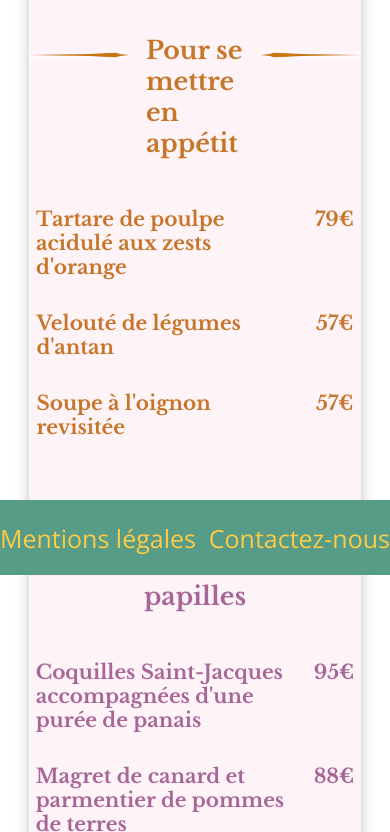
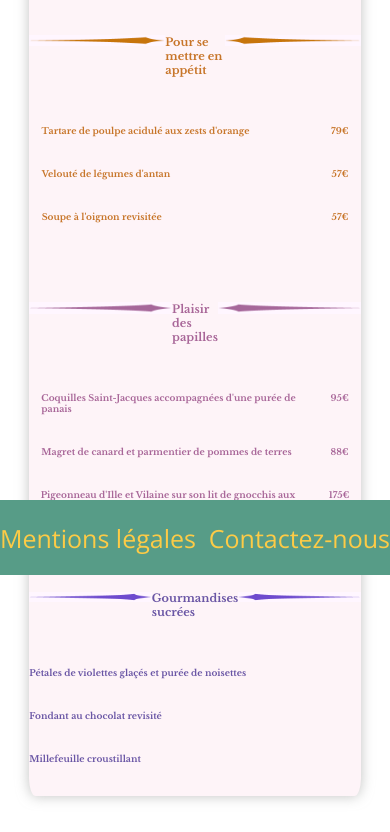
Before and after one commit to draluber/ohmyfood, a plain HTML site: page lechic.html in a window 390 px wide. Shown: the part 269-1101 px from the top of the page. Drawn offline with nearby package versions, Linux system fonts and the light colour scheme; a web font is replaced by a local one.

Commit message:
responsive

```diff
--- a/css/pages/chic.scss
+++ b/css/pages/chic.scss
@@ -16,7 +16,8 @@
     box-shadow: 0 0 0.8rem 0 rgba(152, 153, 151, 0.6);
     @media (max-width:581px) {
       padding: 0 0 0 0;
-     }
+      font-size: 0.7rem;
+      }
 }
 .titre {
     background-color: $couleur-menu2-bg;
@@ -108,16 +109,24 @@
     padding-left: 1rem;
  padding-right: 1rem;
  color: $couleur-menu2-text;
-}
+  @media (max-width:581px) {
+  padding: 0 0 0 0;
+}}
 .element22{
     padding-left: 3rem;
     padding-right: 3rem;
     color: $couleur-menu2-2-text;
+    @media (max-width:581px) {
+      padding: 0 0 0 0;
+      }
 }
 .element23{
     padding-left: 2rem;
     padding-right: 2rem;
     color: $couleur-menu2-3-text;
+    @media (max-width:581px) {
+      padding: 0 0 0 0;
+      }
 }
 .p1,.p2,.p3{
    position: relative;
--- a/css/pages/note.scss
+++ b/css/pages/note.scss
@@ -15,7 +15,7 @@
     border-radius: 2%;
   box-shadow: 0 0 0.8rem 0 rgba(152, 153, 151, 0.6);
      @media (max-width: 581px){
-         font-size: small;
+         font-size: 0.7rem;
          padding: 0 0 0 0;
      }
 }
--- a/css/pages/palette.scss
+++ b/css/pages/palette.scss
@@ -7,7 +7,10 @@
     padding: 4rem 0 6rem 0;
     background-color: $couleur-menu4-bg ;
     border-radius: 2%;
-  box-shadow: 0 0 0.8rem 0 rgba(152, 153, 151, 0.6);
+    box-shadow: 0 0 0.8rem 0 rgba(152, 153, 151, 0.6);
+    @media (max-width:581px) {
+      font-size: 0.7rem;
+      }
 }
 .titre {
     font-size: 4rem;
```
Also changed, not shown: mentionslegales.html (+10 -4 lines), css/pages/chic.css, css/pages/note.css, css/pages/palette.css, css/ressources/animations.css, 3 other files.
